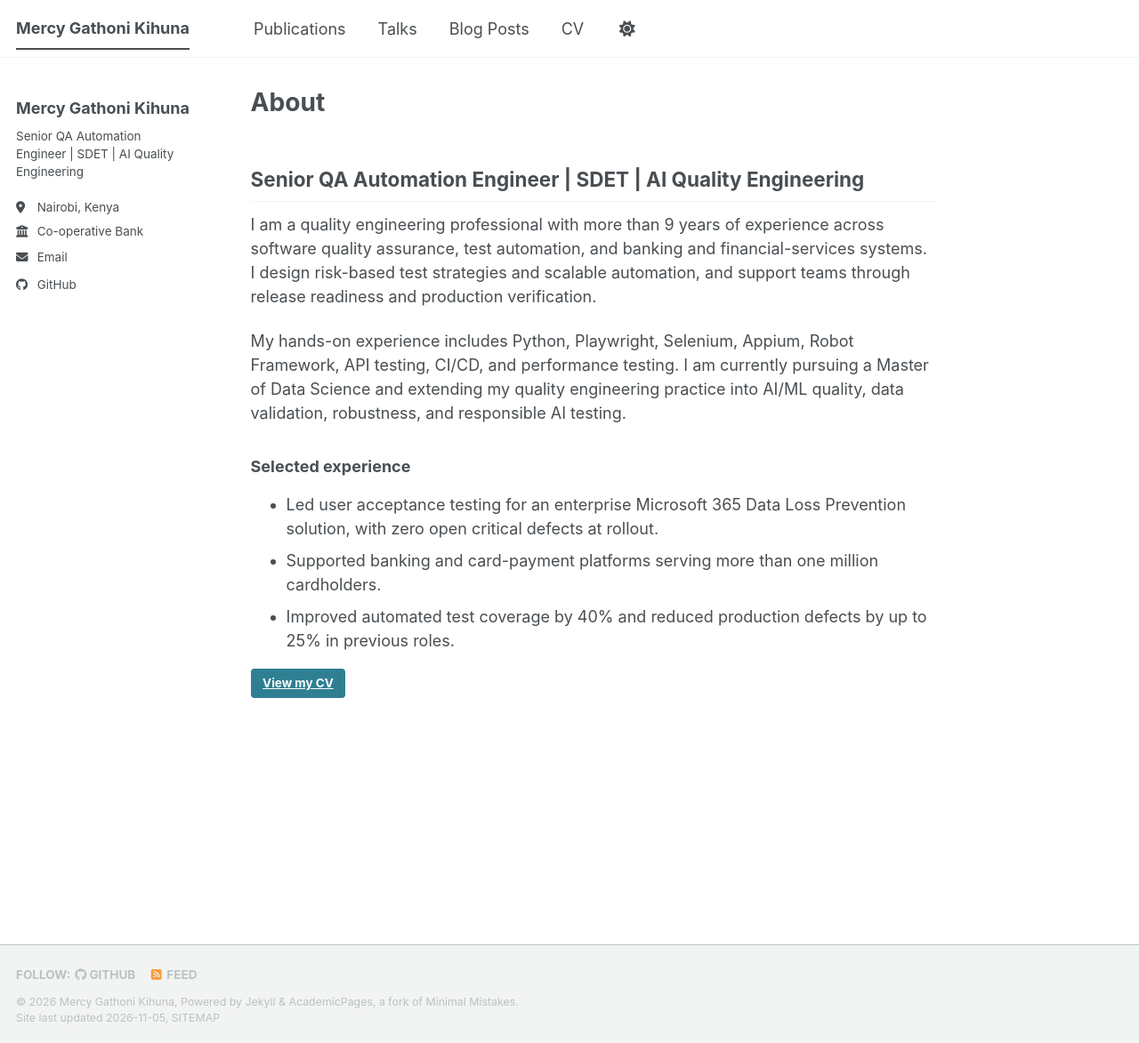
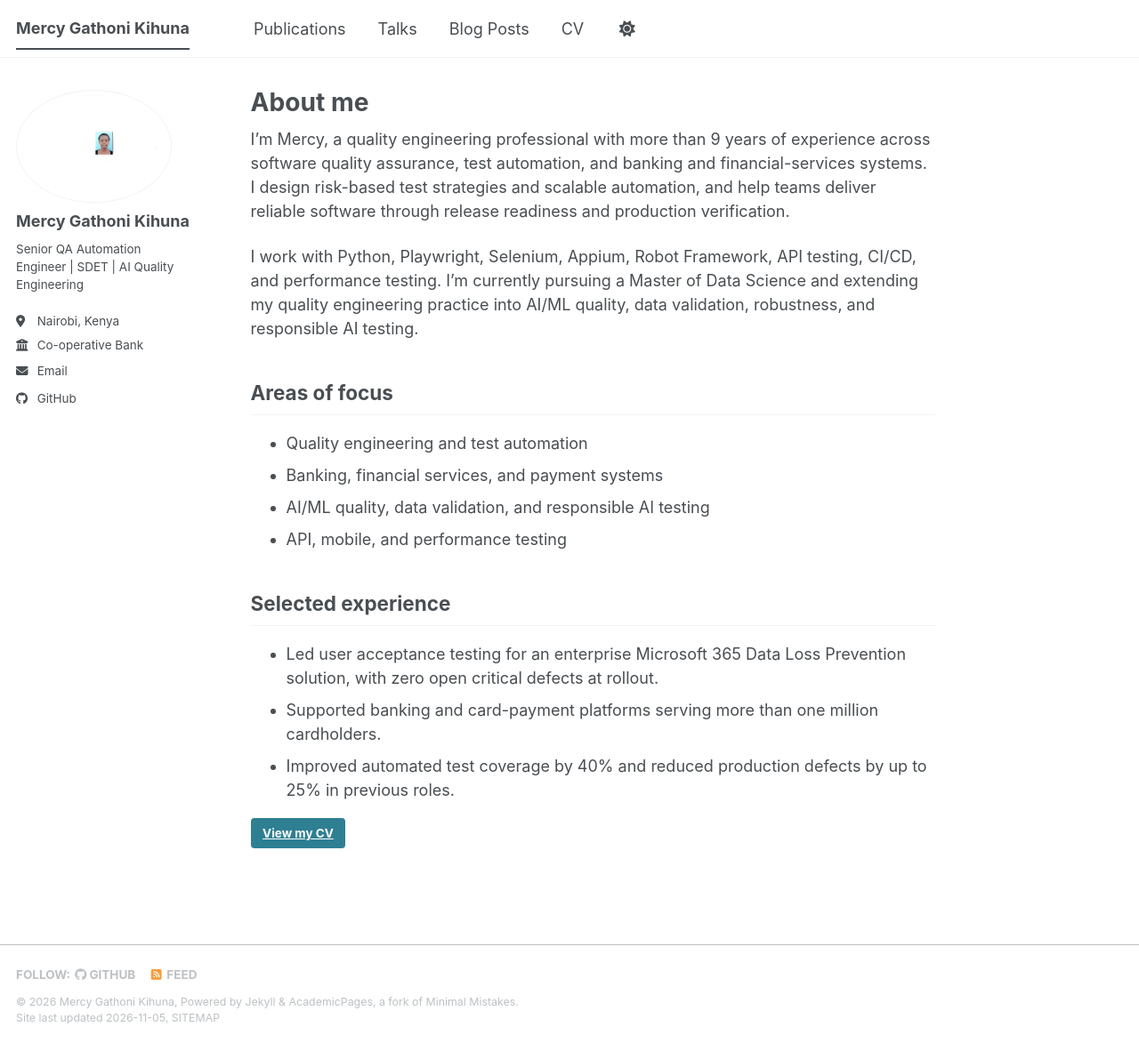
Before and after one commit to mercygathoni/mercygathoni.github.io, a Jekyll site: the page built from _pages/about.md, in a window 1280 px wide and 1173 px high. Shown: the whole window at 89% size. Built offline with Jekyll 4.4.1, drawn with Linux system fonts in a browser that asks for light colours; a script bundle is joined from its source files by our own code; a style sheet for code colours, icons or effects is not loaded.

Commit message:
Update landing page design
Co-authored-by: Copilot <223556219+Copilot@users.noreply.github.com>

```diff
--- a/_config.yml
+++ b/_config.yml
@@ -23,7 +23,7 @@ repository               : "mercygathoni/mercygathoni.github.io"
 #               Additional customization can be done by editing /_includes/author-profile.html
 author:
   # Biographic information
-  avatar           :
+  avatar           : "Passport Photo.jpg" # filename of avatar image placed in /images/ for author profile
   name             : "Mercy Gathoni Kihuna"
   pronouns         : # example: "she/her"
   bio              : "Senior QA Automation Engineer | SDET | AI Quality Engineering"
--- a/_pages/about.md
+++ b/_pages/about.md
@@ -1,16 +1,21 @@
 ---
 permalink: /
-title: "About"
+title: "About me"
 author_profile: true
 ---
 
-## Senior QA Automation Engineer | SDET | AI Quality Engineering
+I’m Mercy, a quality engineering professional with more than 9 years of experience across software quality assurance, test automation, and banking and financial-services systems. I design risk-based test strategies and scalable automation, and help teams deliver reliable software through release readiness and production verification.
 
-I am a quality engineering professional with more than 9 years of experience across software quality assurance, test automation, and banking and financial-services systems. I design risk-based test strategies and scalable automation, and support teams through release readiness and production verification.
+I work with Python, Playwright, Selenium, Appium, Robot Framework, API testing, CI/CD, and performance testing. I’m currently pursuing a Master of Data Science and extending my quality engineering practice into AI/ML quality, data validation, robustness, and responsible AI testing.
 
-My hands-on experience includes Python, Playwright, Selenium, Appium, Robot Framework, API testing, CI/CD, and performance testing. I am currently pursuing a Master of Data Science and extending my quality engineering practice into AI/ML quality, data validation, robustness, and responsible AI testing.
+## Areas of focus
 
-### Selected experience
+- Quality engineering and test automation
+- Banking, financial services, and payment systems
+- AI/ML quality, data validation, and responsible AI testing
+- API, mobile, and performance testing
+
+## Selected experience
 
 - Led user acceptance testing for an enterprise Microsoft 365 Data Loss Prevention solution, with zero open critical defects at rollout.
 - Supported banking and card-payment platforms serving more than one million cardholders.
--- a/_sass/theme/_default_light.scss
+++ b/_sass/theme/_default_light.scss
@@ -30,7 +30,7 @@ $sidebar-screen-min-width   : 1024px;
 :root {
     --global-base-color                 : #{$primary-color};
     --global-bg-color                   : #fff;
-    --global-footer-bg-color            : #f2f3f3;
+    --global-footer-bg-color            : #fff;
     --global-border-color               : #{$lighter-gray};
     --global-dark-border-color          : #bdc1c4;
     --global-code-background-color      : #fafafa;
```
Also changed, not shown: images/Passport Photo.jpg (added).
